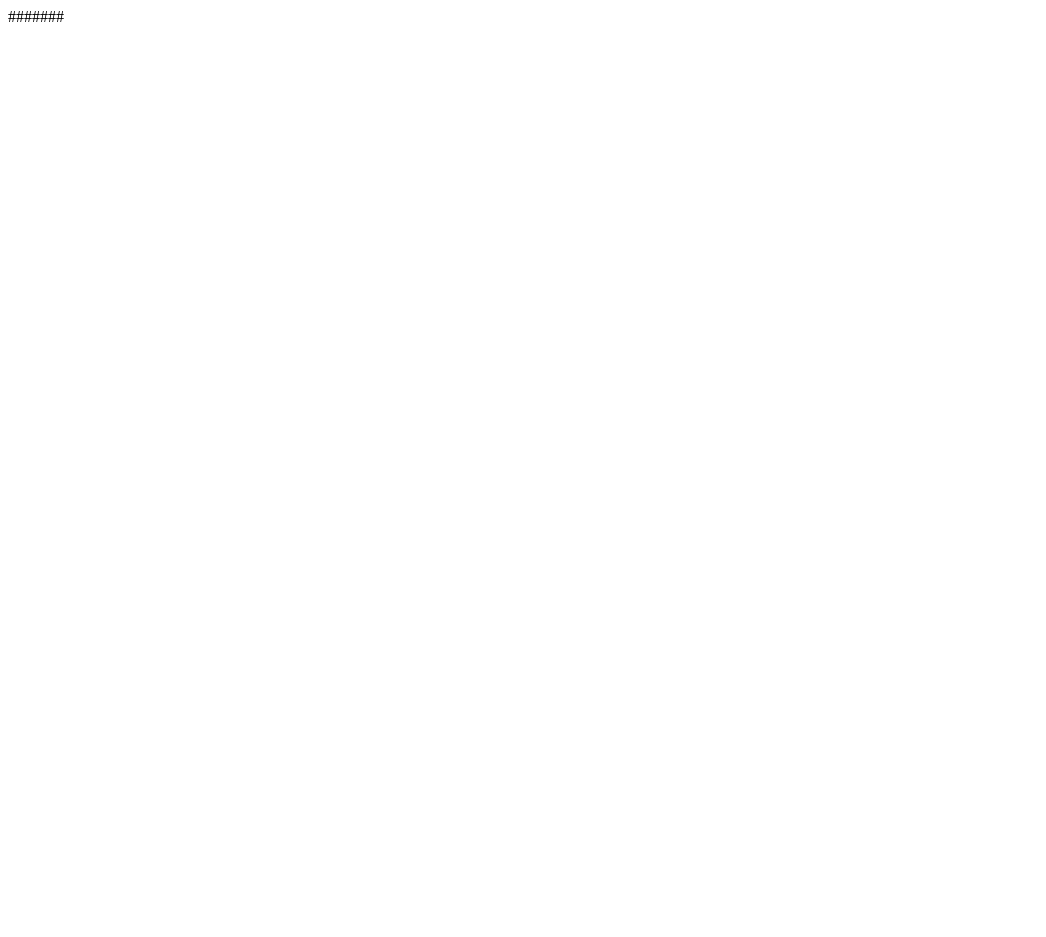
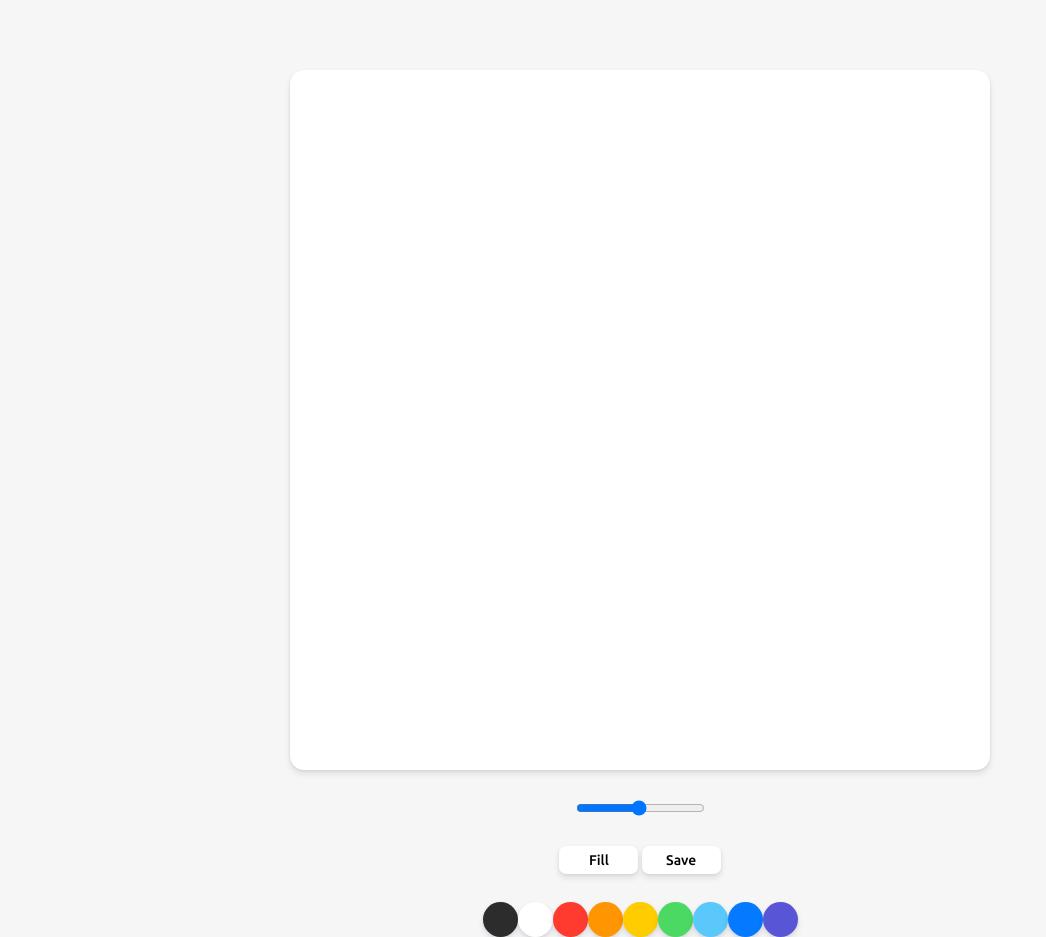
Before and after one commit to imymemine33/paint, a plain HTML site: page index.html in a window 1280 px wide. Shown: the whole page, without its empty margins (0-1046 px from the left). Before the commit the page ends 800 px from the top, so only its background shows below. Drawn offline with Linux system fonts and the light colour scheme.

Commit message:
추가 - html, css 생성

```diff
--- a/index.html
+++ b/index.html
@@ -4,11 +4,39 @@
     <meta charset="UTF-8">
     <meta name="viewport" content="width=device-width, initial-scale=1.0">
     <title>PaintJS</title>
+
     <link href="style.css" rel="stylesheet">
+
+    <!-- script -->
+    <script src="app.js"></script>
 </head>
 <body>
-    <script src="app.js"></script>
-    #######
+    <canvas id="jsConvas" class="canvas"></canvas>
+    <div id="jsColor" class="controlWrap">
+        <!-- brush Area -->
+        <div class="brushControl">
+            <input type="range" id="jsRange" min="0.1" max="5" value="2.5" step="0.1">
+        </div>
+
+        <!-- button Area -->
+        <div class="btnControl">
+            <button id="jsMode">Fill</button>
+            <button id="jsSave">Save</button>
+        </div>
+
+        <!-- palette Area -->
+        <ul class="paletteControl" id="jsPalette">
+            <li class="black"></li>
+            <li class="white"></li>
+            <li class="red"></li>
+            <li class="orange"></li>
+            <li class="yellow"></li>
+            <li class="green"></li>
+            <li class="blue"></li>
+            <li class="navy"></li>
+            <li class="violet"></li>
+        </ul>
+    </div>
 
 
 </body>
--- /dev/null
+++ b/reset.css
@@ -0,0 +1,48 @@
+/* http://meyerweb.com/eric/tools/css/reset/
+   v2.0 | 20110126
+   License: none (public domain)
+*/
+
+html, body, div, span, applet, object, iframe,
+h1, h2, h3, h4, h5, h6, p, blockquote, pre,
+a, abbr, acronym, address, big, cite, code,
+del, dfn, em, img, ins, kbd, q, s, samp,
+small, strike, strong, sub, sup, tt, var,
+b, u, i, center,
+dl, dt, dd, ol, ul, li,
+fieldset, form, label, legend,
+table, caption, tbody, tfoot, thead, tr, th, td,
+article, aside, canvas, details, embed,
+figure, figcaption, footer, header, hgroup,
+menu, nav, output, ruby, section, summary,
+time, mark, audio, video {
+	margin: 0;
+	padding: 0;
+	border: 0;
+	font-size: 100%;
+	font: inherit;
+	vertical-align: baseline;
+}
+/* HTML5 display-role reset for older browsers */
+article, aside, details, figcaption, figure,
+footer, header, hgroup, menu, nav, section {
+	display: block;
+}
+body {
+	line-height: 1;
+}
+ol, ul {
+	list-style: none;
+}
+blockquote, q {
+	quotes: none;
+}
+blockquote:before, blockquote:after,
+q:before, q:after {
+	content: '';
+	content: none;
+}
+table {
+	border-collapse: collapse;
+	border-spacing: 0;
+}
--- a/style.css
+++ b/style.css
@@ -0,0 +1,24 @@
+@import "reset.css";
+@import url('https://fonts.googleapis.com/css2?family=Ubuntu:ital,wght@0,300;0,400;0,500;0,700;1,300;1,400;1,500;1,700&display=swap');
+
+body {background: #f6f6f6; display: flex; flex-direction: column; align-items: center; padding-top: 5em; font-family: 'Ubuntu', sans-serif; font-size: 14px;}
+.canvas {background: #fff; width: 700px; height: 700px; border-radius: 1em; box-shadow: 0 4px 6px rgba(50, 50, 93, 0.11), 0 1px 3px rgba(0, 0, 0, 0.08);}
+.colorControlWrap {position: relative; }
+.controlWrap {margin-top: 2em;}
+
+.brushControl {margin-bottom: 2em; text-align: center; }
+
+.btnControl {text-align: center; margin-bottom: 2em;}
+.btnControl button {display: inline-block; all: unset; background: #fff; cursor: pointer; width: 30px; padding: .5em 1.75em; border-radius: .5em; box-shadow: 0 4px 6px rgba(50, 50, 93, 0.11), 0 1px 3px rgba(0, 0, 0, 0.08); font-weight: 500;}
+
+.paletteControl {display: flex;}
+.paletteControl li {width: 35px; height: 35px; border-radius: 50%; box-shadow: 0 4px 6px rgba(50, 50, 93, 0.11), 0 1px 3px rgba(0, 0, 0, 0.08); cursor: pointer;}
+.paletteControl li.black {background: #2c2c2c;}
+.paletteControl li.white {background: #ffffff;}
+.paletteControl li.red {background: #FF3B30;}
+.paletteControl li.orange {background: #ff9500;}
+.paletteControl li.yellow {background: #FFCC00;}
+.paletteControl li.green {background: #4CD963;}
+.paletteControl li.blue {background: #5AC8FA;}
+.paletteControl li.navy {background: #0579FF;}
+.paletteControl li.violet {background: #5856D6;}
```
